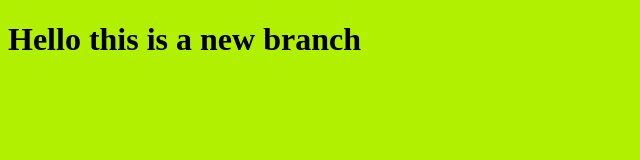
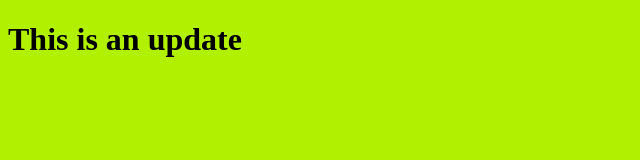
Before and after one commit to Omar-Nasri/MyProject, a plain HTML site: page index.html in a window 1280 px wide. Shown: the whole page, without its empty margins (0-640 px from the left). Drawn offline with Linux system fonts and the light colour scheme.

Commit message:
edit the html file

```diff
--- a/index.html
+++ b/index.html
@@ -8,7 +8,7 @@
 </head>
 <body>
 
-    <h1>Hello this is a new branch</h1>
+    <h1>This is an update</h1>
 
     <script src= "app.js"></script>
 </body>
```
